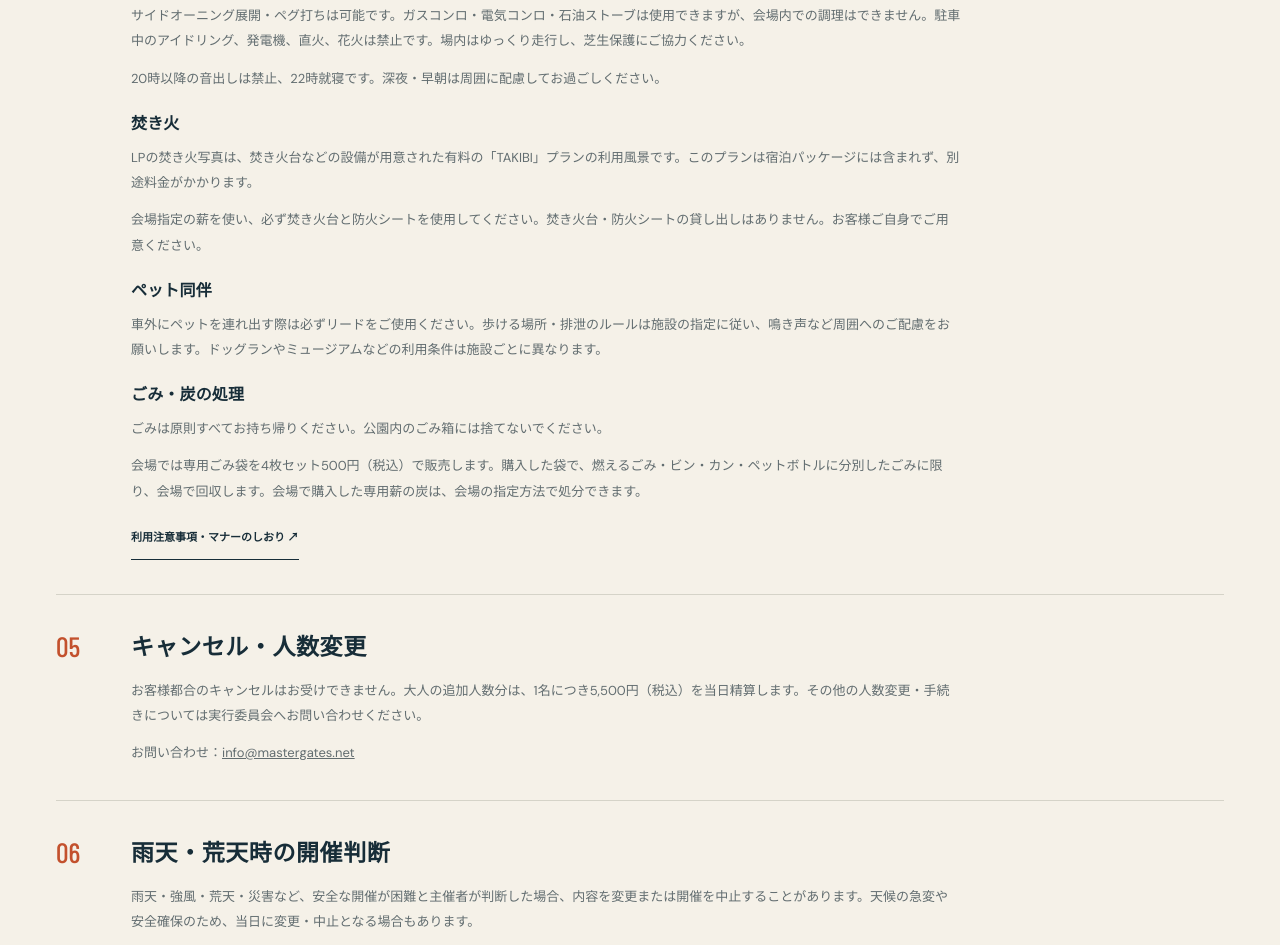
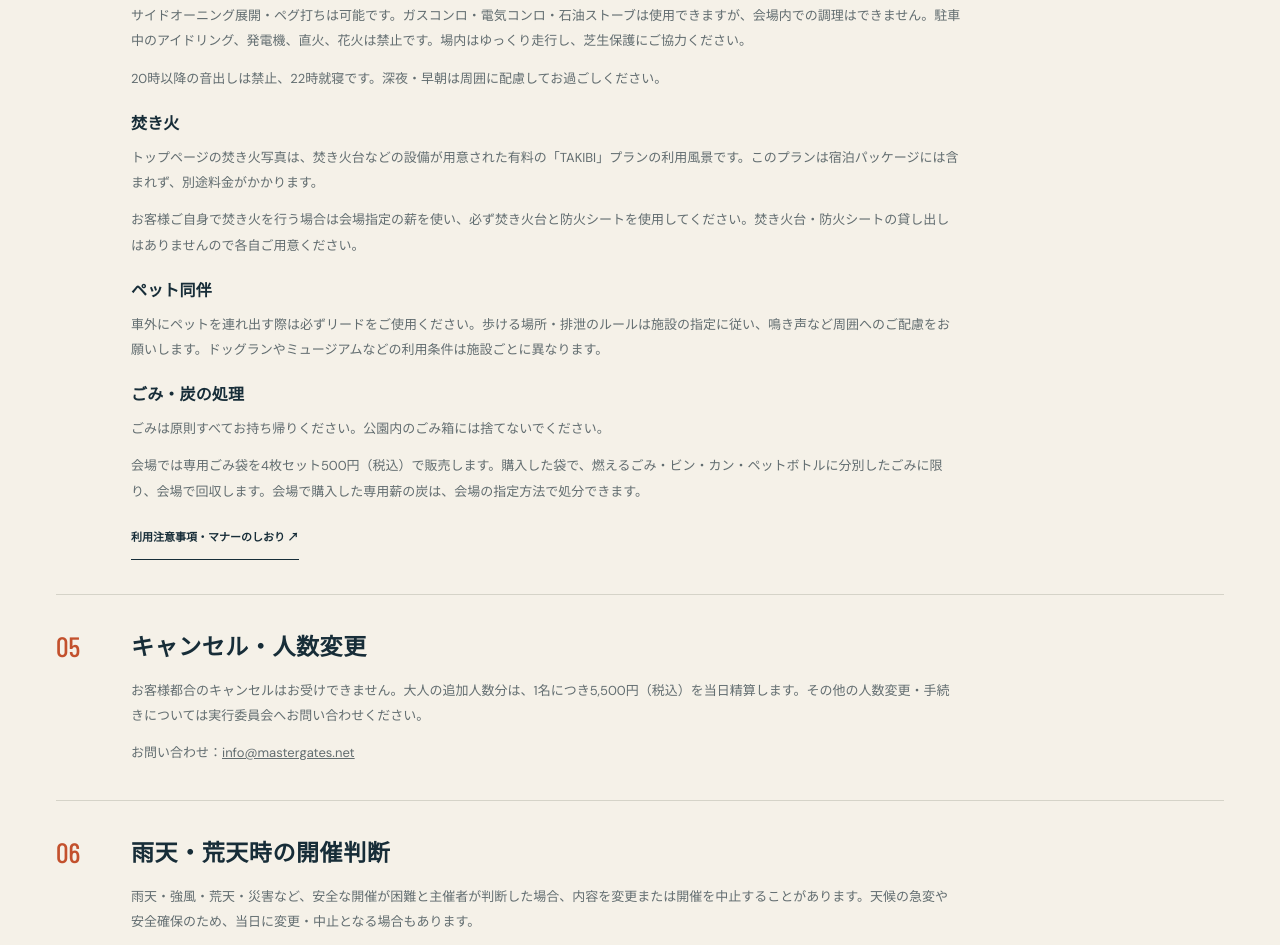
Before and after one commit to sunsetbeachpark/inahaku-sunset-2027, a plain HTML site: page stay-guide.html in a window 1280 px wide. Shown: the part 2119-3064 px from the top of the page. Drawn offline with nearby package versions, Linux system fonts and the light colour scheme; a web font is replaced by a local one.

Commit message:
Clarify self-managed fire wording in stay guide

```diff
--- a/stay-guide.html
+++ b/stay-guide.html
@@ -14,7 +14,7 @@
 <section class="guide-row" id="booking"><span>01</span><div><h2>予約・料金・お支払い</h2><p>車両1台につきチケット1枚が必要です。料金は大人2名様までを含むパッケージ料金で、車両サイズによらず一律です。</p><div class="guide-table-wrap"><table class="guide-table"><caption>宿泊プラン料金（税込）</caption><thead><tr><th scope="col">宿泊日</th><th scope="col">通常料金</th><th scope="col">早割30%OFF</th></tr></thead><tbody><tr><th scope="row">2月5日〜6日／1泊2日</th><td>33,000円</td><td>23,100円</td></tr><tr><th scope="row">2月6日〜7日／1泊2日</th><td>33,000円</td><td>23,100円</td></tr><tr><th scope="row">2月5日〜7日／2泊3日</th><td>66,000円</td><td>46,200円</td></tr></tbody></table></div><p>大人追加は1名につき5,500円（税込）。追加人数分は当日精算で、同サービスをご利用いただけます。高校生以下は無料で、お食事もご用意します。申込時のアンケートに必ず人数をご記入ください。</p><p>お支払い方法はクレジットカード決済・コンビニ決済・LivePocketあと払い powered by atoneです。コンビニ決済は販売終了の2日前まで選択できます。入場時は車両1台分のQRコードチケットをご提示ください。</p></div></section>
 <section class="guide-row" id="vehicles"><span>02</span><div><h2>宿泊場所・車両・設備</h2><p>稲毛海浜公園のサンセットロード・多目的広場で、キャンピングカーや一般車による車中泊をお楽しみいただけます。宿泊場所・駐車スペースの指定はできません。当日の場所は主催者がご案内します。</p><p>会場はオートフリーサイト制です。普通乗用車2台分程度、1サイト5m×5mを目安に譲り合ってご利用ください。多目的広場は入場ゲートの関係上、車高3.3mまでとなります。</p><ul><li>入場：11:00〜21:00</li><li>退場：翌6:00〜10:00</li><li>23:00〜翌6:00はゲート閉鎖のため入出庫できません。</li></ul><p>公園内トイレと手洗い用水道をご利用いただけます。電源・炊事場・Wi-Fi・コインランドリー・ダンプステーション・ごみ捨て場・入浴設備はありません。発電機の使用は禁止です。</p><p>水道は通常の公園利用・手洗いに限ります。車両タンクへの給水、炊事、食器・調理器具洗い、洗濯等には使用できません。</p><a class="text-link" href="https://imachizu.jp/sunsetbeachpark/map/" target="_blank" rel="noopener noreferrer">園内地図・トイレの位置を確認 ↗</a></div></section>
 <section class="guide-row" id="facilities"><span>03</span><div><h2>食事・施設チケット・送迎</h2><p>パッケージには、JCCS 2027大人入場券2枚、ボタニカミュージアムチケット2枚、朝食・夕食2名様分、シャトルバス送迎、焚き火用の薪、ドッグランご利用無料の特典を含みます。プランに含まれる内容は当日お渡しします。</p><p>朝食はBOTANICA CAFE監修のガーデンサラダ、夕食はOHANA BATAKEのHOT SANDです。高校生以下のお子さま分も食事をご用意します。申込アンケートに人数をご記入ください。</p><p>2泊3日プランは、各種チケットと食事を2日分ご用意します。食事内容も変わります。</p><p>シャトルバスは稲毛海浜公園⇄JCCS会場「幕張メッセ」⇄近隣温泉施設への送迎です。運行時刻、食事の提供時刻、ボタニカミュージアムチケットの対象時間帯と温泉の利用条件は、追加のご案内をご確認ください。</p></div></section>
-<section class="guide-row" id="rules"><span>04</span><div><h2>調理・焚き火・ペット・ごみ</h2><h3>火気・会場での過ごし方</h3><p>サイドオーニング展開・ペグ打ちは可能です。ガスコンロ・電気コンロ・石油ストーブは使用できますが、会場内での調理はできません。駐車中のアイドリング、発電機、直火、花火は禁止です。場内はゆっくり走行し、芝生保護にご協力ください。</p><p>20時以降の音出しは禁止、22時就寝です。深夜・早朝は周囲に配慮してお過ごしください。</p><h3>焚き火</h3><p>LPの焚き火写真は、焚き火台などの設備が用意された有料の「TAKIBI」プランの利用風景です。このプランは宿泊パッケージには含まれず、別途料金がかかります。</p><p>会場指定の薪を使い、必ず焚き火台と防火シートを使用してください。焚き火台・防火シートの貸し出しはありません。お客様ご自身でご用意ください。</p><h3>ペット同伴</h3><p>車外にペットを連れ出す際は必ずリードをご使用ください。歩ける場所・排泄のルールは施設の指定に従い、鳴き声など周囲へのご配慮をお願いします。ドッグランやミュージアムなどの利用条件は施設ごとに異なります。</p><h3>ごみ・炭の処理</h3><p>ごみは原則すべてお持ち帰りください。公園内のごみ箱には捨てないでください。</p><p>会場では専用ごみ袋を4枚セット500円（税込）で販売します。購入した袋で、燃えるごみ・ビン・カン・ペットボトルに分別したごみに限り、会場で回収します。会場で購入した専用薪の炭は、会場の指定方法で処分できます。</p><a class="text-link" href="https://docs.google.com/document/d/1CjJmhqkC1Bg6jWU9oNJOqz1gqP3-bJoobniiiQc0FOA/edit?usp=sharing" target="_blank" rel="noopener noreferrer">利用注意事項・マナーのしおり ↗</a></div></section>
+<section class="guide-row" id="rules"><span>04</span><div><h2>調理・焚き火・ペット・ごみ</h2><h3>火気・会場での過ごし方</h3><p>サイドオーニング展開・ペグ打ちは可能です。ガスコンロ・電気コンロ・石油ストーブは使用できますが、会場内での調理はできません。駐車中のアイドリング、発電機、直火、花火は禁止です。場内はゆっくり走行し、芝生保護にご協力ください。</p><p>20時以降の音出しは禁止、22時就寝です。深夜・早朝は周囲に配慮してお過ごしください。</p><h3>焚き火</h3><p>トップページの焚き火写真は、焚き火台などの設備が用意された有料の「TAKIBI」プランの利用風景です。このプランは宿泊パッケージには含まれず、別途料金がかかります。</p><p>お客様ご自身で焚き火を行う場合は会場指定の薪を使い、必ず焚き火台と防火シートを使用してください。焚き火台・防火シートの貸し出しはありませんので各自ご用意ください。</p><h3>ペット同伴</h3><p>車外にペットを連れ出す際は必ずリードをご使用ください。歩ける場所・排泄のルールは施設の指定に従い、鳴き声など周囲へのご配慮をお願いします。ドッグランやミュージアムなどの利用条件は施設ごとに異なります。</p><h3>ごみ・炭の処理</h3><p>ごみは原則すべてお持ち帰りください。公園内のごみ箱には捨てないでください。</p><p>会場では専用ごみ袋を4枚セット500円（税込）で販売します。購入した袋で、燃えるごみ・ビン・カン・ペットボトルに分別したごみに限り、会場で回収します。会場で購入した専用薪の炭は、会場の指定方法で処分できます。</p><a class="text-link" href="https://docs.google.com/document/d/1CjJmhqkC1Bg6jWU9oNJOqz1gqP3-bJoobniiiQc0FOA/edit?usp=sharing" target="_blank" rel="noopener noreferrer">利用注意事項・マナーのしおり ↗</a></div></section>
 <section class="guide-row" id="cancellation"><span>05</span><div><h2>キャンセル・人数変更</h2><p>お客様都合のキャンセルはお受けできません。大人の追加人数分は、1名につき5,500円（税込）を当日精算します。その他の人数変更・手続きについては実行委員会へお問い合わせください。</p><p>お問い合わせ：<a href="mailto:info@mastergates.net">info@mastergates.net</a></p></div></section>
 <section class="guide-row" id="weather"><span>06</span><div><h2>雨天・荒天時の開催判断</h2><p>雨天・強風・荒天・災害など、安全な開催が困難と主催者が判断した場合、内容を変更または開催を中止することがあります。天候の急変や安全確保のため、当日に変更・中止となる場合もあります。</p><p>開催判断は主催者の案内をご確認ください。夕日など自然の景色は天候によって見られない場合があります。</p></div></section>
 <section class="guide-row" id="refund"><span>07</span><div><h2>返金・払い戻し</h2><p>主催者判断によりイベントを中止した場合、キャンセル料は発生しません。お客様都合のキャンセルはお受けできません。</p><p>払い戻しの対象・方法・時期・手数料等は、予約ページおよび主催者からの案内をご確認ください。本ページと予約ページの記載に差異がある場合は、予約ページの最新情報を優先します。</p><a class="text-link" href="https://livepocket.jp/e/h3ws6" target="_blank" rel="noopener noreferrer">予約ページの最新条件を確認 ↗</a></div></section>
```
